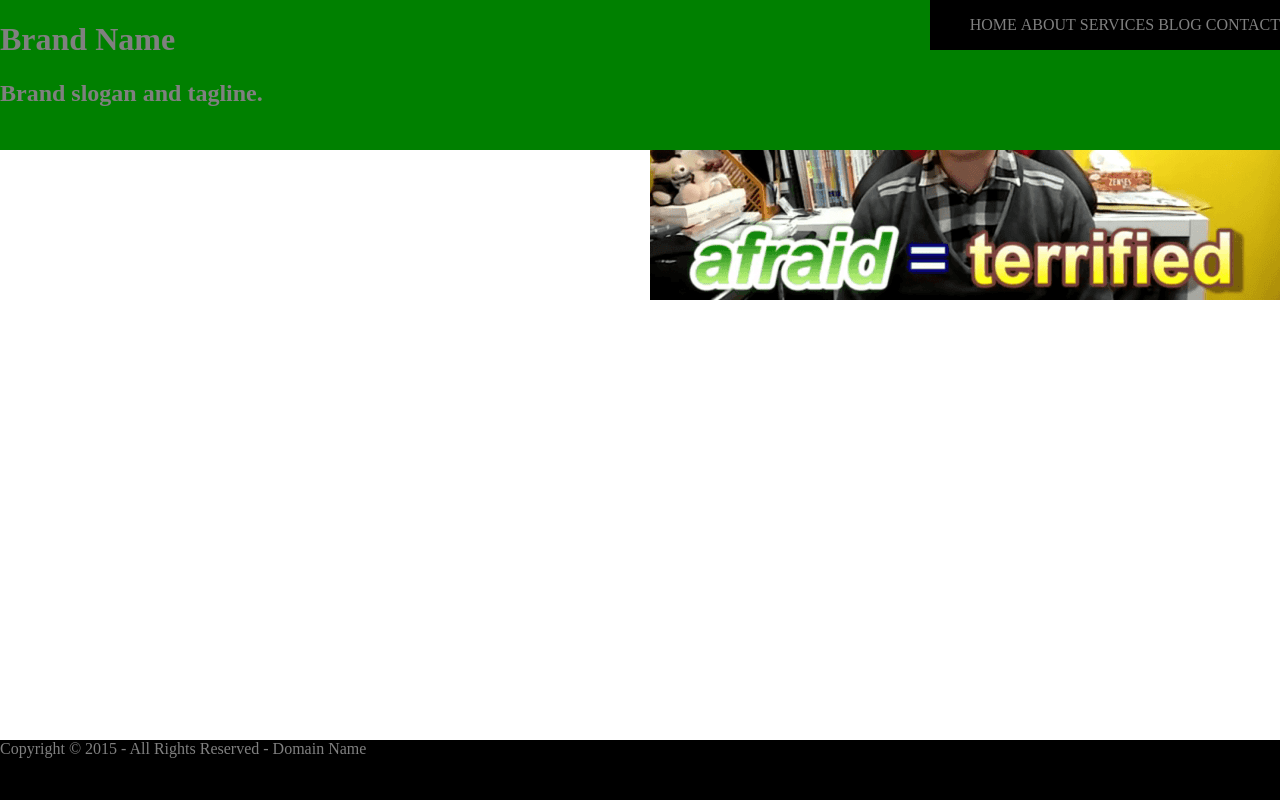
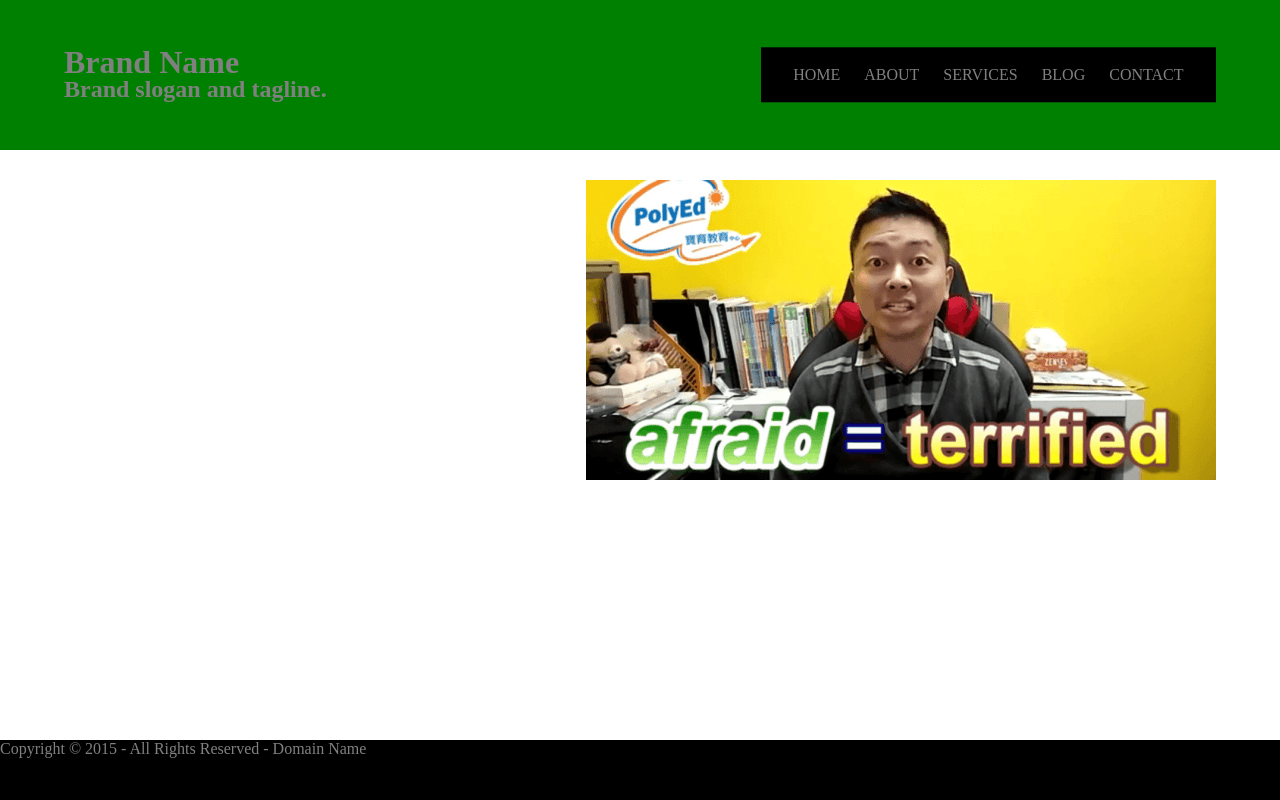
Before and after one commit to PWDullano/pair-challenge, a plain HTML site: page index.html in a window 1280 px wide. Drawn offline with nearby package versions, Linux system fonts and the light colour scheme.

Commit message:
third commit

```diff
--- a/css/index.css
+++ b/css/index.css
@@ -11,32 +11,53 @@
   color: grey;
 }
 
+#Brander{
+  position: absolute;
+  left:5%;
+  top: 15%;
+}
+
+h1{
+  margin-bottom: -25px;
+}
+h2{
+  margin-top: 0px:
+}
+
 nav{
-  float: right;
+  position: absolute;
+  top: 50%;
+  right:5%;
+  transform: translateY(-50%);
   background: black;
-  color: grey;
-  /*position: absolute;
-  top: 75px;*/
+  /*float: right;*/
+  padding: 2.5px;
 }
+
+ul{
+}
+
+ul li{
+  display: inline;
+  padding: 10px;
+  position: relative;
+  right: 20px;
+}
+
+#middleBox{
+  position: relative;
+  top:180px;
+  margin: 0 auto;
+  width: 90%;
+  /*height: 500px;*/
+  /*background: red;*/
+}
+
 
 img{
   float: right;
 }
 
-ul{
-  /*margin: 0;
-  padding: 15px;*/
-  /*list-style-type: none;*/
-  /*float: right;*/
-  /*position: relative;
-  bottom: 50px;*/
-  /*background: black;*/
-  /*color: grey;*/
-}
-
-ul li{
-  display: inline;
-}
 
 footer {
    position:absolute;
@@ -46,3 +67,19 @@
    background:black;
    color:grey;
 }
+
+
+/*nav{
+  position: absolute;
+  top: 50%;
+  right: 50%;
+  height: 250px;
+  /*margin-top: 60px;*/
+  /*margin-bottom: 60px;*/
+  /*margin-right: 50px;*/
+  /*float: right;*/
+  /*background: black;
+  color: grey;*/
+  /*position: absolute;
+  top: 75px;*/
+/*}*/
--- a/index.html
+++ b/index.html
@@ -8,6 +8,10 @@
   </head>
   <body>
   <header>
+    <div id="Brander">
+    <h1>Brand Name</h1>
+    <h2>Brand slogan and tagline.</h2>
+    </div>
     <nav>
       <ul>
         <li>HOME</li>
@@ -17,14 +21,12 @@
         <li>CONTACT</li>
       </ul>
     </nav>
-    <h1>Brand Name</h1>
-    <h2>Brand slogan and tagline.</h2>
   </header>
-
-
+<div id="middleBox">
   <img src="img/pic.png" alt="Image" />
 
 
+</div>
   <footer>Copyright &#169 2015 - All Rights Reserved - Domain Name</footer>
   </body>
   <script type="text/javascript"src='js/index.js'></script>
```
